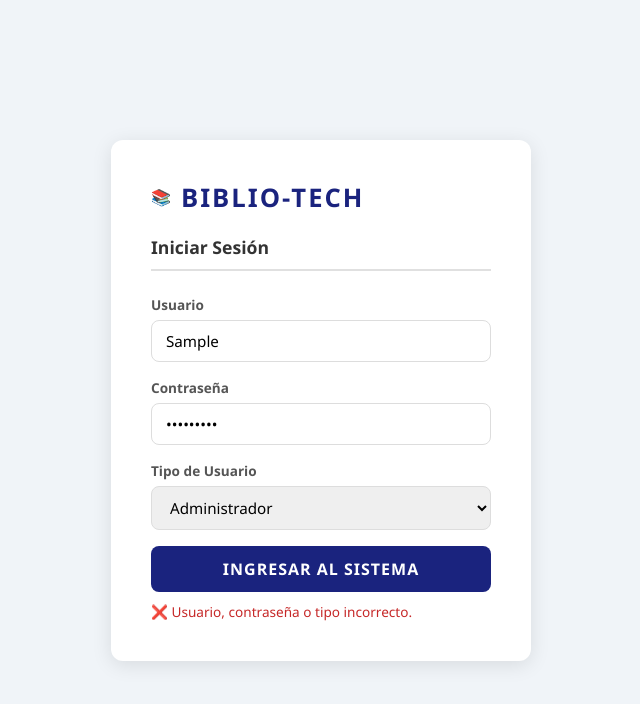
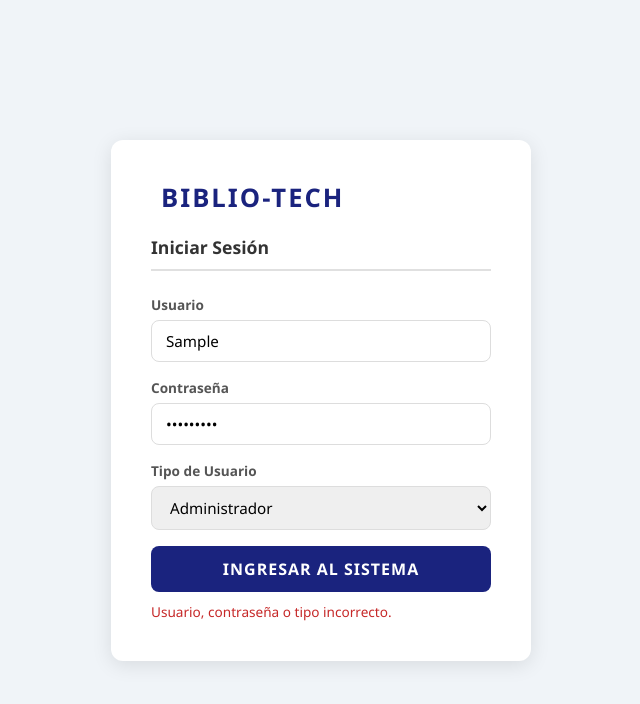
Before and after one commit to SHADOU5/biblio-tech, a plain HTML site: page index.html in a window 1280 px wide. Both pictures are taken after typing "Sample", "Sample123" into the empty fields and a click on the button "INGRESAR AL SISTEMA". Shown: the whole page, without its empty margins (319-959 px from the left). Drawn offline with Linux system fonts and the light colour scheme.

Commit message:
cambios de main ppp

```diff
--- a/app.js
+++ b/app.js
@@ -27,7 +27,7 @@ if (loginForm) {
       sessionStorage.setItem("usuarioActivo", JSON.stringify(encontrado));
       window.location.href = "prestamo.html";
     } else {
-      errorMsg.textContent = "❌ Usuario, contraseña o tipo incorrecto.";
+      errorMsg.textContent = "Usuario, contraseña o tipo incorrecto.";
     }
   });
 }
--- a/index.html
+++ b/index.html
@@ -9,7 +9,7 @@
   <div class="container">
     <div class="card">
       <div class="logo">
-        <span>📚</span>
+        <span></span>
         <h1>BIBLIO-TECH</h1>
       </div>
 
```
